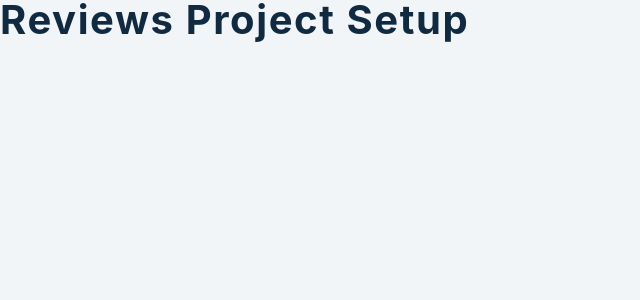
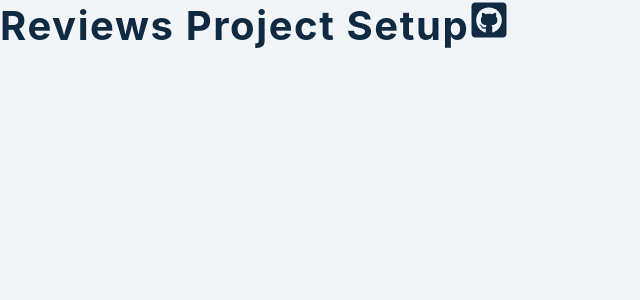
Before and after one commit to jos3ph-m/Reviews, a React (Create React App) app: page / in a window 1280 px wide. Shown: the top 300 px of the page, without its empty margins (0-640 px from the left). Built offline with nearby package versions, Linux system fonts and the light colour scheme.

Commit message:
Getting set up

```diff
--- a/src/App.js
+++ b/src/App.js
@@ -1,7 +1,14 @@
 import React from 'react';
 import Review from './Review';
+import { FaGithubSquare } from 'react-icons/fa';
+
 function App() {
-  return <h2>reviews project setup</h2>;
+  return (
+    <h2>
+      reviews project setup
+      <FaGithubSquare />
+    </h2>
+  );
 }
 
 export default App;
```
